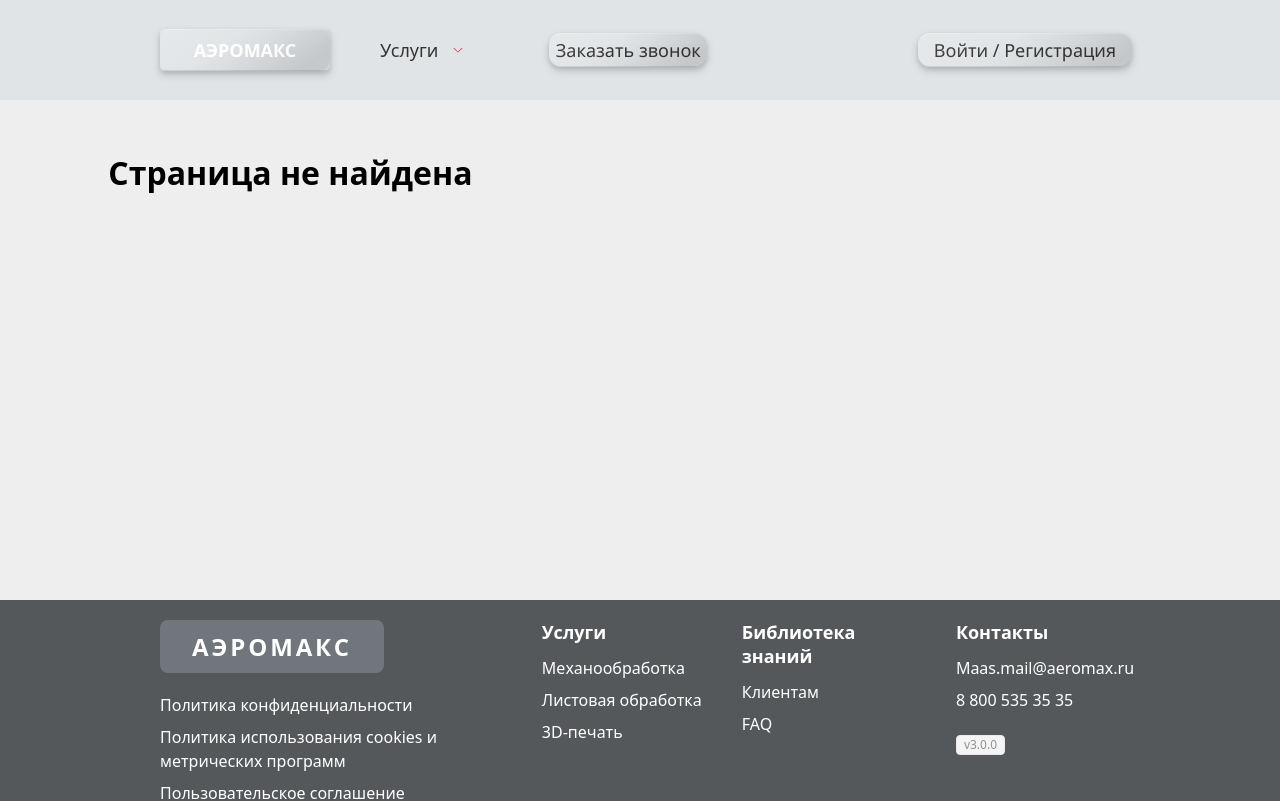
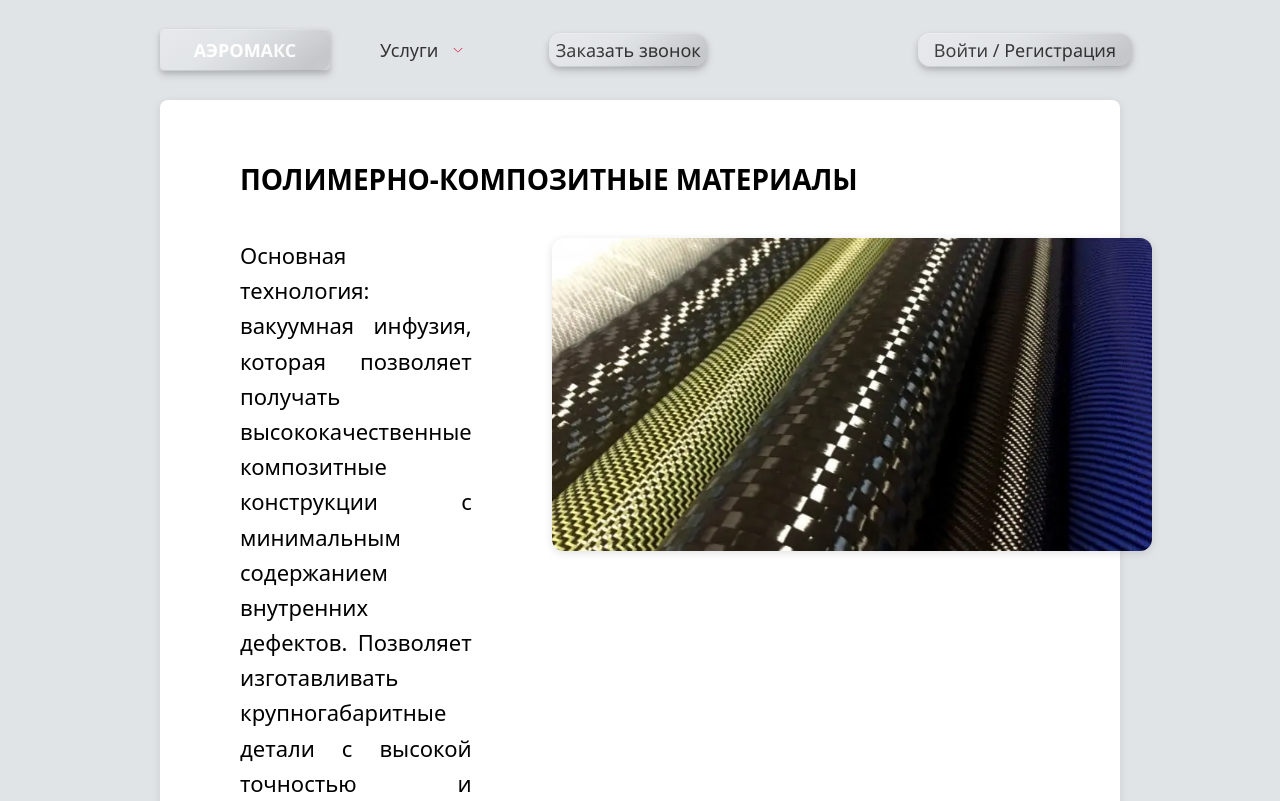
Before and after one commit to js-owl/maas-front, a Vue app: page /test in a window 1280 px wide. Shown: the top 801 px of the page. Built offline with nearby package versions, Linux system fonts and the light colour scheme.

Commit message:
Add new route for UslugiTestPage and update link in HomeUslugi component
- Introduced a new route for UslugiTestPage in the router to enhance navigation options.
- Updated the link in the HomeUslugi component to point to the new /test route, improving user experience.

```diff
--- a/src/components/sections/HomeUslugi.vue
+++ b/src/components/sections/HomeUslugi.vue
@@ -39,7 +39,7 @@ const abilities = ref([
   {
     id: 5,
     title: 'ИСПЫТАТЕЛЬНЫЕ РЕСУРСЫ',
-    link: '/other',
+    link: '/test',
     isDevelopment: false,
     icon: IconIspitaniya,
   },
--- /dev/null
+++ b/src/pages/UslugiTestPage.vue
@@ -0,0 +1,17 @@
+<script lang="ts" setup>
+import UslugiPKM from '@/components/sections/uslugi/UslugiPKM.vue'
+</script>
+
+<template>
+  <div class="main-container">
+    <el-row>
+      <UslugiPKM />
+    </el-row>
+  </div>
+</template>
+
+<style scoped>
+.main-container {
+  background-color: var(--bgcolor);
+}
+</style>
--- a/src/router.ts
+++ b/src/router.ts
@@ -21,6 +21,10 @@ const routes: RouteRecordRaw[] = [
   {
     path: '/painting',
     component: () => import('./pages/UslugiPaintPage.vue'),
+  },
+  {
+    path: '/test',
+    component: () => import('./pages/UslugiTestPage.vue'),
   },
   {
     path: '/other',
```
